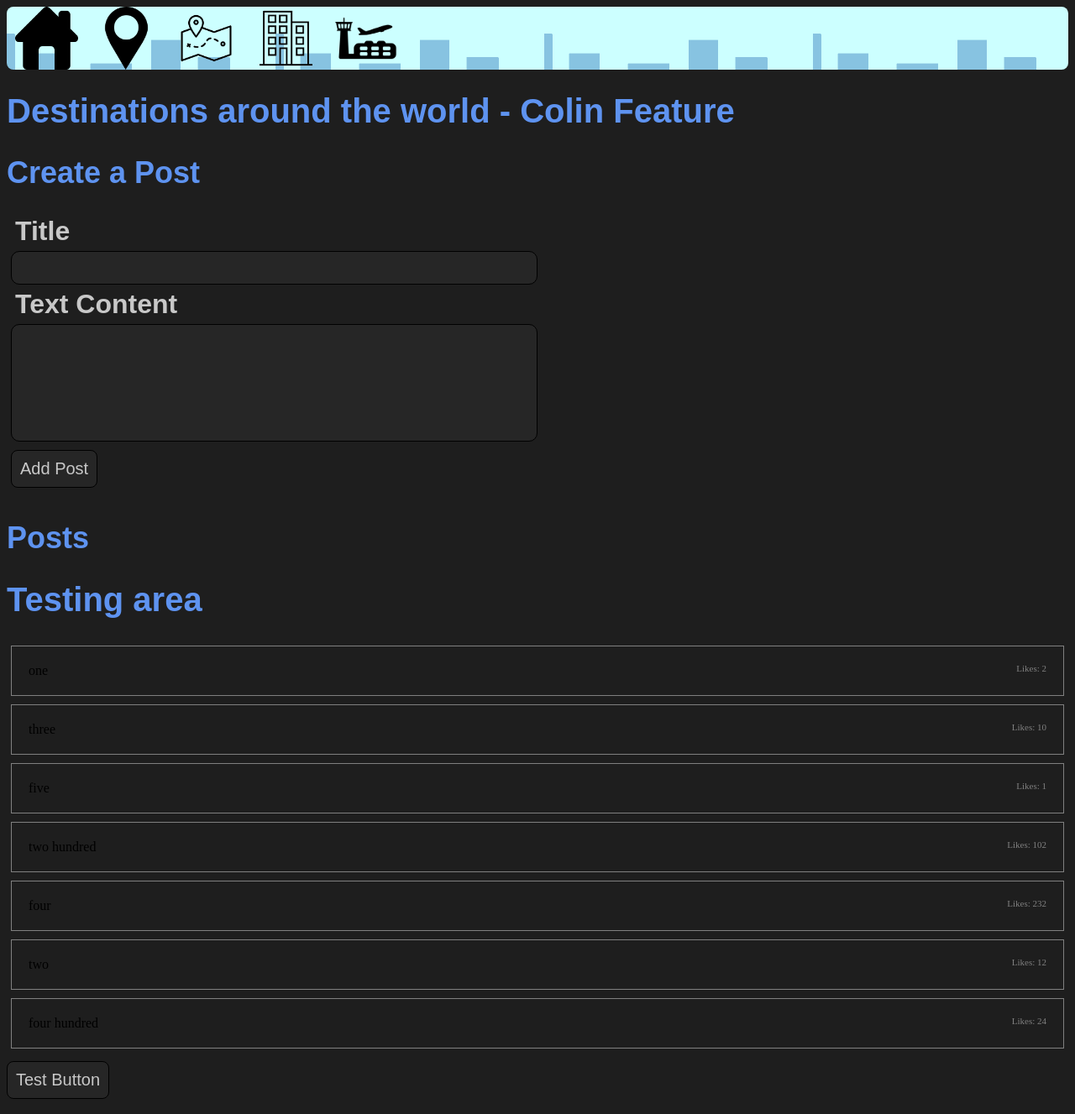
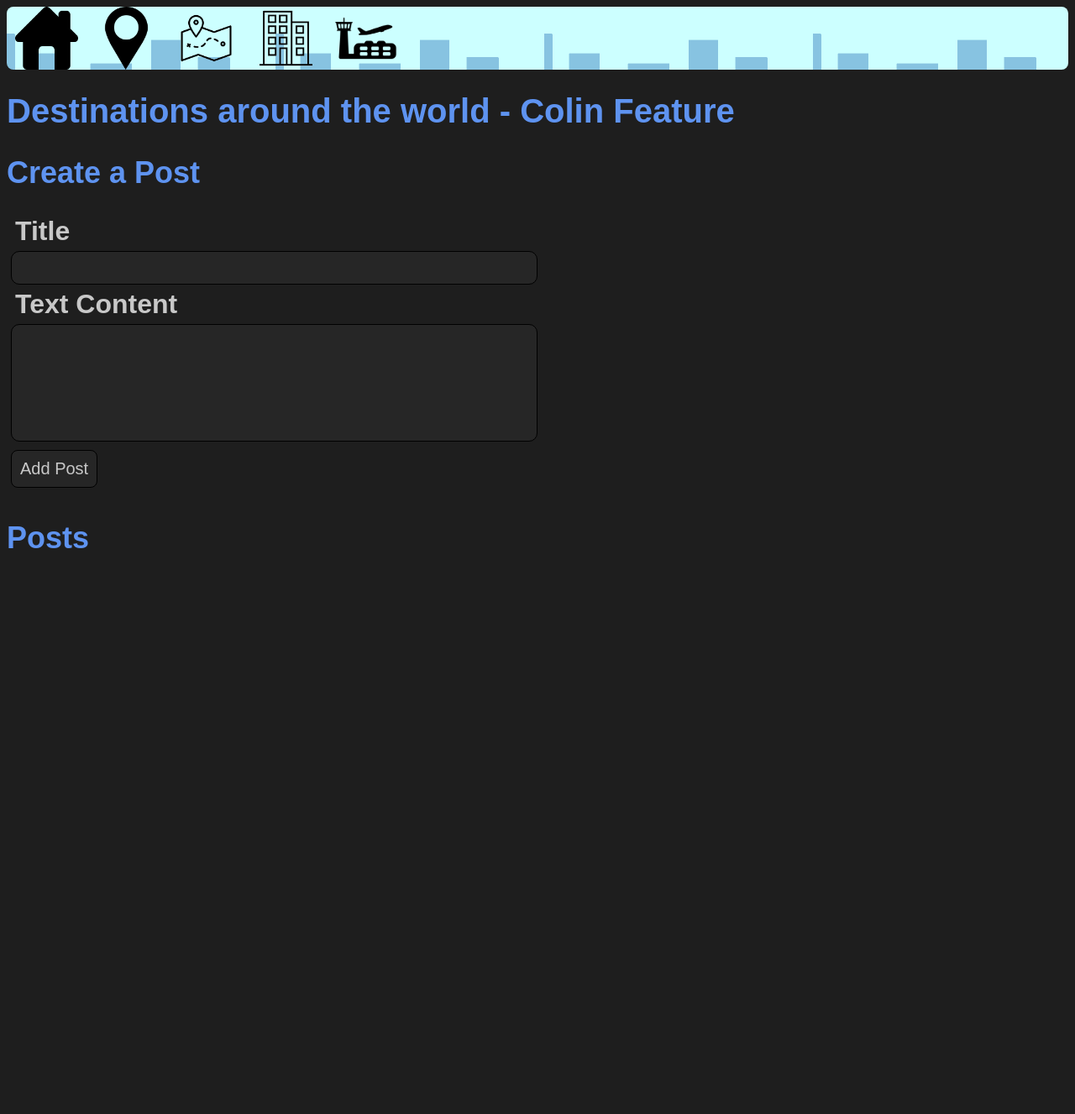
Before and after one commit to raunak2007/RECS-repo, a Jekyll site: the page famousdestinations.html, which Jekyll copies as it is, in a window 1280 px wide. Shown: the whole page at 84% size. Built offline with Jekyll 4.4.1, drawn with Linux system fonts in a browser that asks for light colours; nearby versions of some CDN libraries; after the commit the page ends 900 px from its top, so only the background shows below that.

Commit message:
Deleted testing scripts

```diff
--- a/famousdestinations.html
+++ b/famousdestinations.html
@@ -21,43 +21,6 @@
     <h2>Posts</h2>
     <div id="posts"></div>
 
-    <h1>Testing area</h1>
-
-
-    <div class="row">
-        <div class="col" data-value="1" data-likes="2">
-          one
-          <span>Likes: 2</span>
-        </div>
-        <div class="col" data-value="3" data-likes="10">
-          three
-          <span>Likes: 10</span>
-        </div>
-        <div class="col" data-value="5" data-likes="1">
-          five
-          <span>Likes: 1</span>
-        </div>
-        <div class="col" data-value="200" data-likes="102">
-          two hundred
-          <span>Likes: 102</span>
-        </div>
-        <div class="col" data-value="4" data-likes="232">
-          four
-          <span>Likes: 232</span>
-        </div>
-        <div class="col" data-value="2" data-likes="12">
-          two
-          <span>Likes: 12</span>
-        </div>
-        <div class="col" data-value="400" data-likes="24">
-          four hundred
-          <span>Likes: 24</span>
-        </div>
-      </div>
-
-      <div i="button-group">
-        <button class="order" id="decName" data-order="descendingByLikes">Test Button</button>
-      </div>
 
     <script src="https://ajax.googleapis.com/ajax/libs/jquery/3.1.0/jquery.min.js"></script>
     <script src="famousdestinations.js"></script>
```
